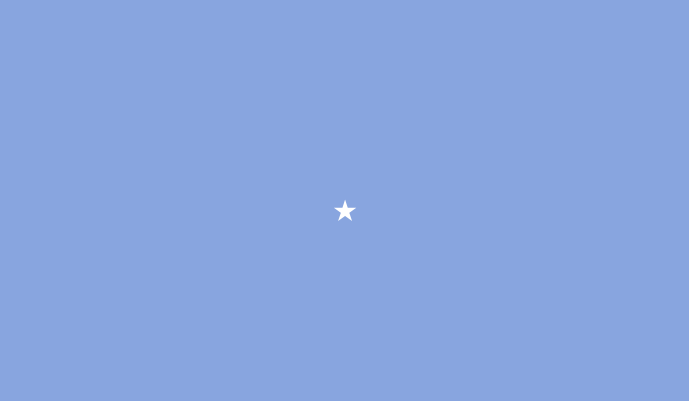
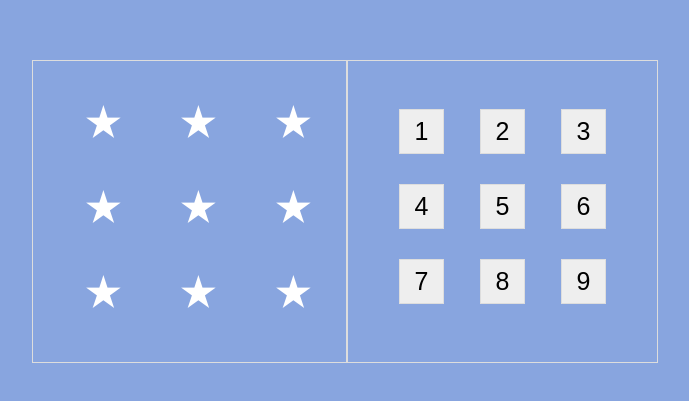
Before and after one commit to mengzhuou/React-StarGame, a React (Create React App) app in the folder star-game/: page / in a window 1280 px wide. Shown: the part 189-590 px from the top of the page, without its empty margins (295-984 px from the left). Built offline with nearby package versions, Linux system fonts and the light colour scheme; the HTML template or start-up script is replaced by a standard one.

Commit message:
added basic framework, star and clickNum

```diff
--- a/star-game/src/App.css
+++ b/star-game/src/App.css
@@ -2,16 +2,6 @@
   text-align: center;
 }
 
-.App-logo {
-  height: 40vmin;
-  pointer-events: none;
-}
-
-@media (prefers-reduced-motion: no-preference) {
-  .App-logo {
-    animation: App-logo-spin infinite 20s linear;
-  }
-}
 
 .App-header {
   background-color: #88a5df;
@@ -24,15 +14,44 @@
   color: white;
 }
 
-.App-link {
-  color: #61dafb;
+.gameBody{
+  display: flex;
 }
 
-@keyframes App-logo-spin {
-  from {
-    transform: rotate(0deg);
-  }
-  to {
-    transform: rotate(360deg);
-  }
+.left{
+  text-align: center;
+  width: 50%;
+  border: thin solid #ddd;
 }
+
+.grid {
+  display: grid;
+  grid-template-columns: repeat(3, 1fr);
+  grid-gap: 10px;
+  margin: 28px;
+}
+
+.right{
+  text-align: center;
+  padding: 10px;
+  width: 50%;
+  border: thin solid #ddd;
+}
+
+.star{
+  display: inline-block;
+  margin: 10px 15px;
+  width: 55px;
+  height: 55px;
+  font-size: 40px;
+}
+
+.number{
+  background-color: #eee;
+  border: thin solid #ddd;
+  width: 45px;
+  height: 45px;
+  margin: 10px;
+  font-size: 25px;
+  cursor: pointer;
+}
--- a/star-game/src/App.tsx
+++ b/star-game/src/App.tsx
@@ -5,19 +5,48 @@ class App extends React.Component<any,any> {
   constructor(props:any){
     super(props);
     this.state = {
-      star: 9
+      starNum: 9,
+      clickNum: 9
     }
   }
+
+  starRange(min: number, max: number): number[] {
+    return Array.from({ length: max - min + 1 }, (_, i) => min + i);
+  }
+
   render() {
+    const { starNum, clickNum } = this.state;
     return (
       <div className="App">
         <div className="App-header">
-          <div className='left'>
-            {/* {Range(1,)} */}
-
+          <div className='gameBody'>
+            <div className='left'>
+              <div className='grid'>
+                {this.starRange(1, starNum).map((index)=>(
+                  <span
+                    key={index}
+                  >
+                    <div className='star'>
+                      &#9733;
+                    </div>
+                  </span>
+                ))}
+              </div>
+            </div>
+            <div className='right'>
+              <div className='grid'>
+                {this.starRange(1, clickNum).map((index)=>(
+                  <span
+                  key={index}
+                >
+                  <button className='number'>
+                    {index}
+                  </button>
+                </span>
+                ))}
+              </div>
+            </div>
           </div>
-          &#9733;
-
         </div>
     </div>
     );
```
